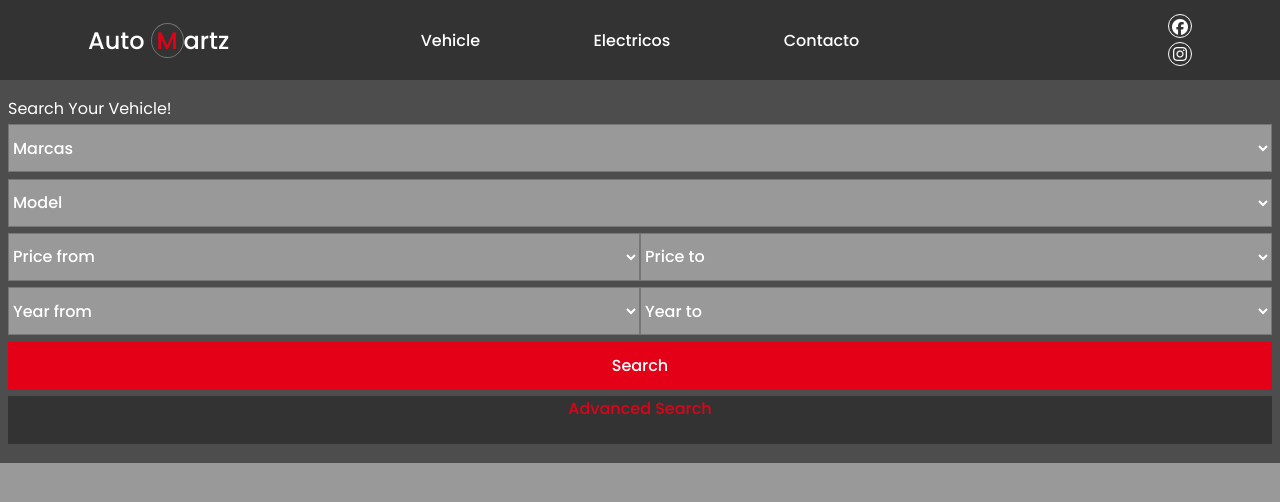
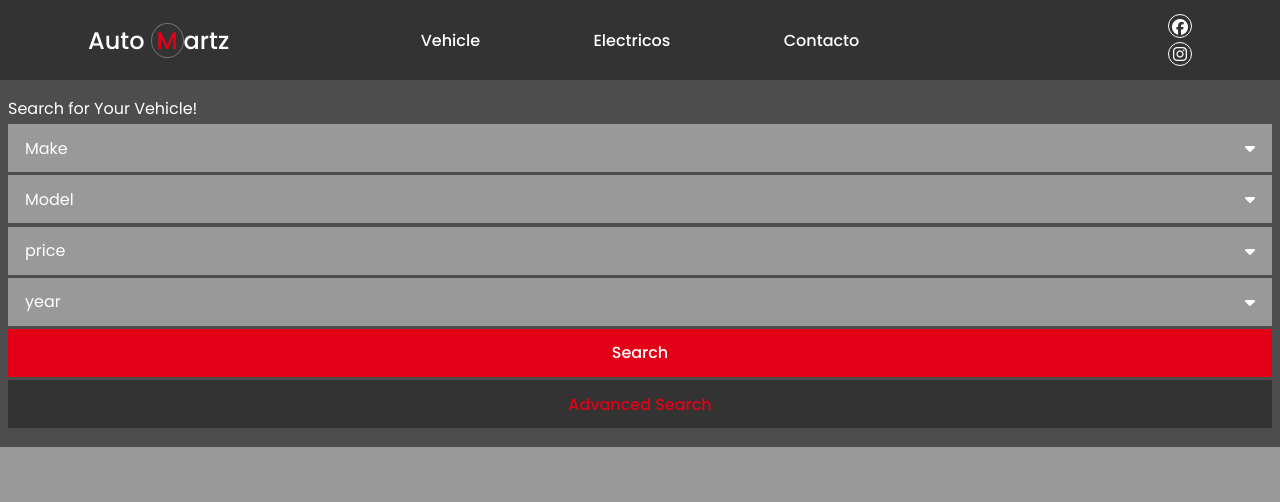
Before and after one commit to anthonymartz17/Dealership, a Vue app: page / in a window 1280 px wide. Shown: the top 502 px of the page. Built offline with nearby package versions, Linux system fonts and the light colour scheme; no server answers.

Commit message:
created a search field component for mobile and one for desktop . working on geting the data about car make and model from an api

```diff
--- a/src/components/Main.vue
+++ b/src/components/Main.vue
@@ -3,47 +3,7 @@
     <div class="main-container">
       <div class="search-type-carrousel-container">
         <div class="search-type-vehicles">
-          <div class="search-vehicle">
-            <p>Search Your Vehicle!</p>
-            <form>
-              <div class="field make">
-                <select name="make" id="make" v-model="$store.state.make">
-                  <option selected value="" disabled>Marcas</option>
-                  <option v-for="(make,key) in $store.state.makes" :key="key" :value="make">{{make}}</option>
-                </select>
-              </div>
-              <div class="field model">
-                  <select name="model" id="model" v-model="$store.state.model">
-                  <option selected value="" disabled>Model</option>
-                   <option v-for="(model,key) in $store.state.models" :key="key" :value="model">{{model}}</option>
-                </select>
-              </div>
-              <div class="field price">
-                   <select name="price-from" id="price-from" v-model="$store.state.priceFrom">
-                  <option selected value="" disabled>Price from</option>
-                   <option v-for="(price,key) in priceFromComputed" :key="key" :value="price">{{price}}</option>
-                </select>
-
-                <select name="price-to" id="price-to" v-model="$store.state.priceTo">
-                  <option selected value="" disabled>Price to</option>
-                   <option v-for="(price,key) in priceToComputed" :key="key" :value="price">{{price}}</option>
-                </select>
-              </div>
-              <div class="field year">
-                   <select name="year-from" id="year-from" v-model="$store.state.yearFrom">
-                  <option selected value="" disabled>Year from</option>
-                   <option v-for="(year,key) in yearFromComputed" :key="key" :value="year">{{year}}</option>
-                   </select>
-
-                   <select name="year-to" id="year-to" v-model="$store.state.yearTo">
-                  <option selected value="" disabled>Year to</option>
-                   <option v-for="(year,key) in yearToComputed" :key="key" :value="year">{{year}}</option>
-                </select>
-              </div>
-              <input class="btn btn-search" type="submit" value="Search">
-              <div class="btn btn-advanceSearch">Advanced Search</div>
-            </form>
-          </div>
+          <SearchMobile />
           <div class="type-vehicle"></div>
         </div>
         <div class="carrousel-vehicle"></div>
@@ -53,72 +13,24 @@
 </template>
 
 <script>
+import SearchMobile from './SearchMobile.vue'
 
-import {mapGetters} from 'vuex'
-import {mapMutations} from 'vuex'
+
+
 export default {
 
-  methods:{
-    ...mapMutations([
-      'searchVehicle'
-    ])
+  components:{
+    SearchMobile,
   },
 
 
-  computed:{
-    ...mapGetters([
-      'priceToComputed',
-      'priceFromComputed',
-      'yearFromComputed',
-      'yearToComputed',
-      ]),
 
-}
+
 
 }
 </script>
 
 <style lang="scss" scoped>
-*{
-  font-family: $font-stack;
-  color: $light;
 
-  .search-vehicle{
-    background: $lightDark;
-    padding: 1em .5em;
-
-  }
-  .field{
-    select{
-      width: 100%;
-      background:$lightestDark;
-      font: $font-text-bold;
-      height: 3em;
-      margin-block: .2em;
-    }
-  }
-  .price{
-    display: flex;
-  }
-  .year{
-    display: flex;
-  }
-  .btn{
-    width: 100%;
-    height: 3em;
-    margin-block: .2em;
-    font: $font-text-bold;
-    text-align: center;
-  }
-  .btn-search{
-    background: $primary;
-    outline: none;
-    border: none;
-  }
-  .btn-advanceSearch{
-    background: $dark;
-    color: $primary;
-  }
-}
 
 </style>
--- /dev/null
+++ b/src/components/SearchDesktop.vue
@@ -0,0 +1,113 @@
+<template>
+  <div class="search-vehicle">
+            <p>Search Your Vehicle!</p>
+            <form>
+              <div class="field make">
+                <select name="make" id="make" v-model="$store.state.make">
+                  <option selected value="" disabled>Marcas</option>
+                  <option class="opt" v-for="(make,key) in $store.state.makes" :key="key" :value="make">{{make}}</option>
+                </select>
+              </div>
+              <div class="field model">
+                  <select name="model" id="model" v-model="$store.state.model">
+                  <option selected value="" disabled>Model</option>
+                   <option v-for="(model,key) in $store.state.models" :key="key" :value="model">{{model}}</option>
+                </select>
+              </div>
+              <div class="field price">
+                   <select name="price-from" id="price-from" v-model="$store.state.priceFrom">
+                  <option selected value="" disabled>Price from</option>
+                   <option v-for="(price,key) in priceFromComputed" :key="key" :value="price">{{price}}</option>
+                </select>
+
+                <select name="price-to" id="price-to" v-model="$store.state.priceTo">
+                  <option selected value="" disabled>Price to</option>
+                   <option v-for="(price,key) in priceToComputed" :key="key" :value="price">{{price}}</option>
+                </select>
+              </div>
+              <div class="field year">
+                   <select name="year-from" id="year-from" v-model="$store.state.yearFrom">
+                  <option selected value="" disabled>Year from</option>
+                   <option v-for="(year,key) in yearFromComputed" :key="key" :value="year">{{year}}</option>
+                   </select>
+
+                   <select name="year-to" id="year-to" v-model="$store.state.yearTo">
+                  <option selected value="" disabled>Year to</option>
+                   <option v-for="(year,key) in yearToComputed" :key="key" :value="year">{{year}}</option>
+                </select>
+              </div>
+              <input class="btn btn-search" type="submit" value="Search">
+              <div class="btn btn-advanceSearch">Advanced Search</div>
+            </form>
+          </div>
+</template>
+
+<script>
+import {mapGetters} from 'vuex'
+export default {
+
+  computed:{
+    ...mapGetters([
+      'priceToComputed',
+      'priceFromComputed',
+      'yearFromComputed',
+      'yearToComputed',
+      ]),
+
+}
+
+}
+</script>
+
+<style lang="scss">
+*{
+  font-family: $font-stack;
+  color: $light;
+
+}
+
+  .search-vehicle{
+    background: $lightDark;
+    padding: 1em .5em;
+
+  }
+
+  .field{
+    height: 3em;
+    margin-block: .2em;
+
+
+    select{
+      width: 100%;
+      background:$lightestDark;
+      font: $font-text-bold;
+      height: 100%;
+
+
+    }
+  }
+  .price{
+    display: flex;
+  }
+  .year{
+    display: flex;
+  }
+  .btn{
+    width: 100%;
+    height: 3em;
+    margin-block: .2em;
+    font: $font-text-bold;
+    text-align: center;
+  }
+  .btn-search{
+    background: $primary;
+    outline: none;
+    border: none;
+  }
+  .btn-advanceSearch{
+    background: $dark;
+    color: $primary;
+    display: grid;
+    place-items: center;
+  }
+</style>
--- /dev/null
+++ b/src/components/SearchMobile.vue
@@ -0,0 +1,136 @@
+<template>
+  <div class="search-vehicle">
+            <div class="search-modal" v-show="$store.state.searchMobileModal">
+              <ul>
+                <li>
+                  <p></p>
+                  <input type="checkbox">
+                </li>
+              </ul>
+            </div>
+
+            <p>Search for Your Vehicle!</p>
+            <div>
+              <div v-for="(field,key) in $store.state.searchMobileFields" :key="key" :class="[field.class]" @click="showFieldOpt($event)" >
+                <p>{{field.name}}</p>
+                <i class="fas fa-caret-down"></i>
+              </div>
+              <div class="btn btn-search">Search</div>
+              <div class="btn btn-advanceSearch">Advanced Search</div>
+            </div>
+          </div>
+</template>
+
+<script>
+import {mapGetters} from 'vuex'
+import {mapMutations} from 'vuex'
+export default {
+
+created(){
+
+  fetch("https://cis-automotive.p.rapidapi.com/getModels?brandName=Toyota", {
+	"method": "GET",
+	"headers": {
+		"x-rapidapi-host": "cis-automotive.p.rapidapi.com",
+		"x-rapidapi-key": "undefined"
+	}
+})
+.then(response => {
+	console.log(response);
+})
+.catch(err => {
+	console.error(err);
+});
+},
+  methods:{
+   ...mapMutations([
+     'showFieldOpt',
+   ])
+  },
+
+  computed:{
+    ...mapGetters([
+      'priceToComputed',
+      'priceFromComputed',
+      'yearFromComputed',
+      'yearToComputed',
+      ]),
+
+}
+
+}
+</script>
+
+<style lang="scss">
+*{
+  font-family: $font-stack;
+  color: $light;
+
+}
+
+  .search-vehicle{
+    background: $lightDark;
+    padding: 1em .5em;
+
+  }
+
+  .field{
+    height: 3em;
+    margin-block: .2em;
+    background:$lightestDark;
+    display: flex;
+    justify-content: space-between;
+    align-items: center;
+    padding-inline: 1em;
+    cursor: pointer;
+    transition: all .3s ease-in-out;
+     border: 1px solid transparent;
+
+    &:hover{
+      background: darken($lightestDark, 10%);
+      border: 1px solid $light;
+    }
+
+  }
+  .price{
+    display: flex;
+  }
+  .year{
+    display: flex;
+  }
+  .btn{
+    width: 100%;
+    height: 3em;
+    margin-block: .2em;
+    font: $font-text-bold;
+    text-align: center;
+  }
+  .btn-search{
+    background: $primary;
+    transition: all .3s ease-in-out;
+    border: 1px solid transparent;
+
+      &:hover{
+      background: lighten($primary, 15%);
+      border: 1px solid $light;
+    }
+  }
+  .btn-advanceSearch{
+    background: $dark;
+    color: $primary;
+    transition: all .3s ease-in-out;
+    border: 1px solid transparent;
+
+      &:hover{
+      color: $light;
+      border: 1px solid $light;
+    }
+
+  }
+  .btn{
+    display: grid;
+    place-items: center;
+    cursor: pointer;
+
+  }
+</style>
--- a/src/store/index.js
+++ b/src/store/index.js
@@ -7,6 +7,32 @@ export default new Vuex.Store({
   state: {
     // Global
     desktopView:false,
+    searchMobileModal:false,
+
+    //Search mobile component
+
+    searchMobileModalContent:null,
+    searchMobileFields:[
+      {
+        name:'Make',
+        class:'field make',
+    },
+      {
+        name:'Model',
+        class:'field model',
+    },
+      {
+        name:'price',
+        class:'field price',
+    },
+      {
+        name:'year',
+        class:'field year',
+    },
+
+
+    ],
+
 
 
 
@@ -35,8 +61,9 @@ export default new Vuex.Store({
     ]
   },
   mutations: {
-    searchVehicle(){
-      console.log('found')
+    showFieldOpt(state,e){
+      console.log(state)
+      console.log(e.target.classList)
     }
   },
   actions: {
```
